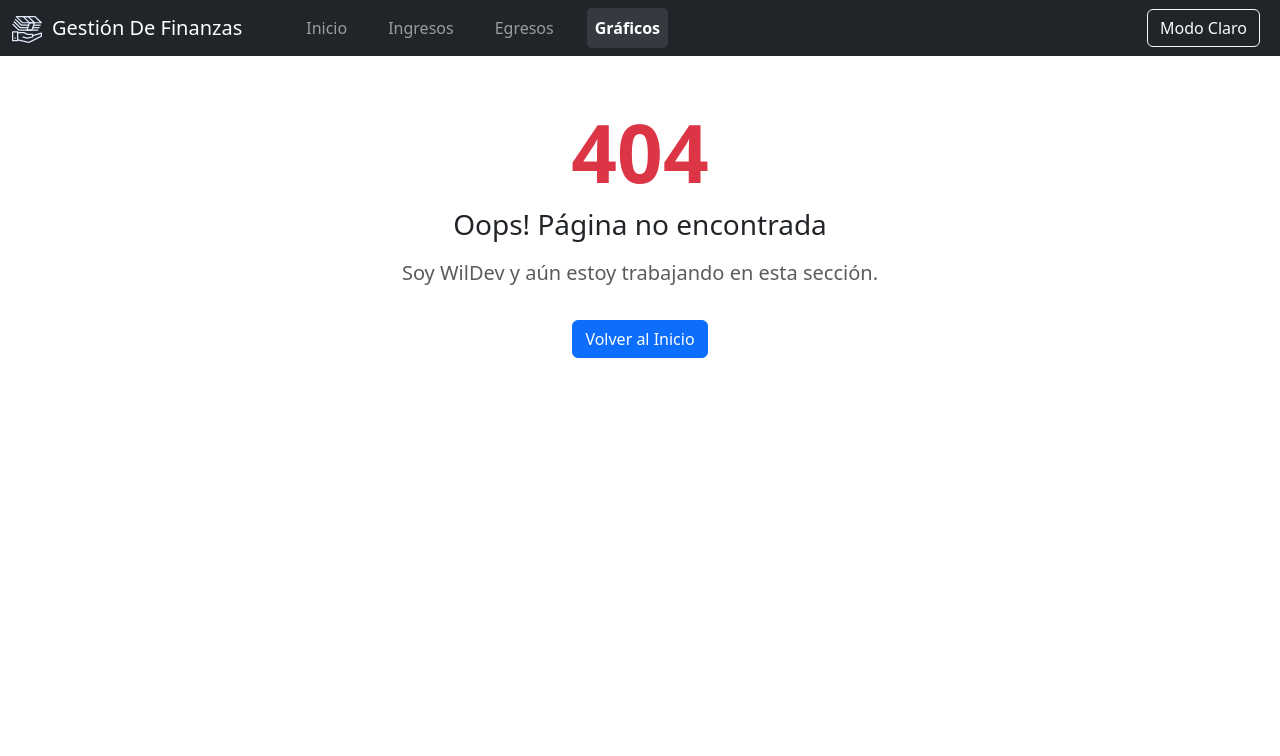
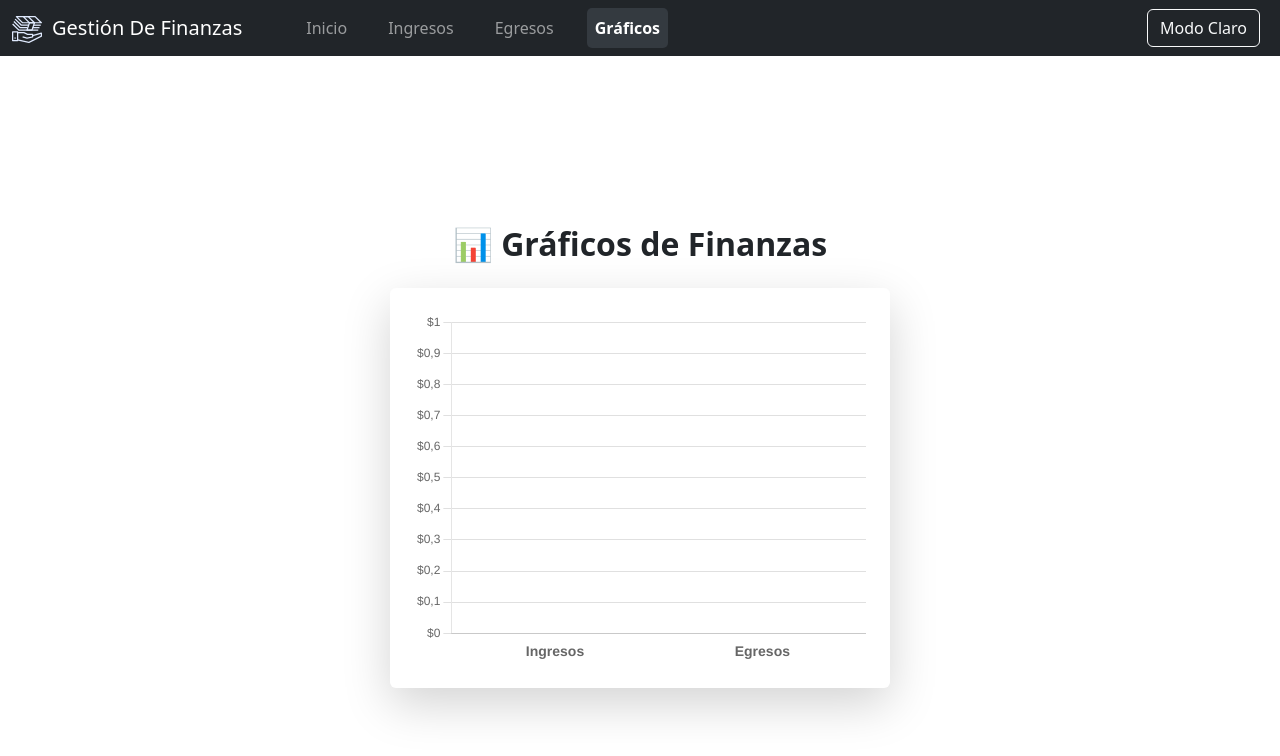
Before and after one commit to WildoFari/Finance-Tracker., a React (Create React App) app: page /graficos in a window 1280 px wide. Before the commit this address had no page. Shown: the top 756 px of the page. Built offline with nearby package versions, Linux system fonts and the light colour scheme.

Commit message:
Graphics section ready

```diff
--- a/src/App.js
+++ b/src/App.js
@@ -6,6 +6,7 @@ import { BrowserRouter, Routes, Route } from 'react-router-dom';
 import { ToastContainer } from 'react-toastify';
 import Ingresos from './pages/Ingresos';
 import Egresos from './pages/Egresos';
+import Graficos from './pages/Graficos';
 
 function App() {
   return (
@@ -17,6 +18,7 @@ function App() {
         <Route path="*" element={<NotFound />} />
         <Route path="/ingresos" element={<Ingresos />} />
         <Route path="/egresos" element={<Egresos />} />
+        <Route path="/graficos" element={<Graficos />} />
       </Routes>
     </BrowserRouter>
   );
--- a/src/pages/Graficos.js
+++ b/src/pages/Graficos.js
@@ -0,0 +1,81 @@
+import React, { useContext, useEffect, useState } from 'react';
+import { TransactionContext } from '../context/TransactionContext';
+import { Bar } from 'react-chartjs-2';
+import 'chart.js/auto';
+
+const Graficos = () => {
+    const { ingresos, egresos } = useContext(TransactionContext);
+    const [chartData, setChartData] = useState(null);
+
+    useEffect(() => {
+        const createGradient = (ctx, colorStart, colorEnd) => {
+            const gradient = ctx.createLinearGradient(0, 0, 0, 400);
+            gradient.addColorStop(0, colorStart);
+            gradient.addColorStop(1, colorEnd);
+            return gradient;
+        };
+
+        const canvas = document.createElement('canvas');
+        const ctx = canvas.getContext('2d');
+
+        if (ctx) {
+            const gradientIngresos = createGradient(ctx, '#00c851', '#007E33');
+            const gradientEgresos = createGradient(ctx, '#ff4444', '#CC0000');
+
+            setChartData({
+                labels: ['Ingresos', 'Egresos'],
+                datasets: [
+                    {
+                        label: 'Montos',
+                        data: [ingresos, egresos],
+                        backgroundColor: [gradientIngresos, gradientEgresos],
+                        borderRadius: 8,
+                        borderWidth: 2,
+                        borderColor: ['#007E33', '#CC0000'],
+                        barThickness: 60,
+                        hoverBackgroundColor: ['#005db1', '#d63031'],
+                    },
+                ],
+            });
+        }
+    }, [ingresos, egresos]);
+
+    const options = {
+        responsive: true,
+        maintainAspectRatio: false,
+        plugins: {
+            legend: { display: false },
+            tooltip: {
+                backgroundColor: '#222',
+                titleFont: { size: 14 },
+                bodyFont: { size: 12 },
+                padding: 10,
+                borderColor: '#fff',
+                borderWidth: 1,
+                displayColors: false,
+            },
+        },
+        scales: {
+            x: { grid: { display: false }, ticks: { font: { size: 14, weight: 'bold' } } },
+            y: {
+                grid: { color: '#E0E0E0' },
+                ticks: { font: { size: 12 }, callback: (value) => `$${value.toLocaleString('es-ES')}` },
+            },
+        },
+        animation: { duration: 1200, easing: 'easeInOutQuart' },
+    };
+
+    return (
+        <div className="d-flex flex-column align-items-center justify-content-center" style={{ minHeight: '100vh' }}>
+            <h2 className="mb-4 fw-bold text-center">📊 Gráficos de Finanzas</h2>
+            <div
+                className="chart-container shadow-lg p-4 bg-white rounded"
+                style={{ width: '90%', maxWidth: '500px', height: '400px' }}
+            >
+                {chartData && <Bar data={chartData} options={options} />}
+            </div>
+        </div>
+    );
+};
+
+export default Graficos;
```
